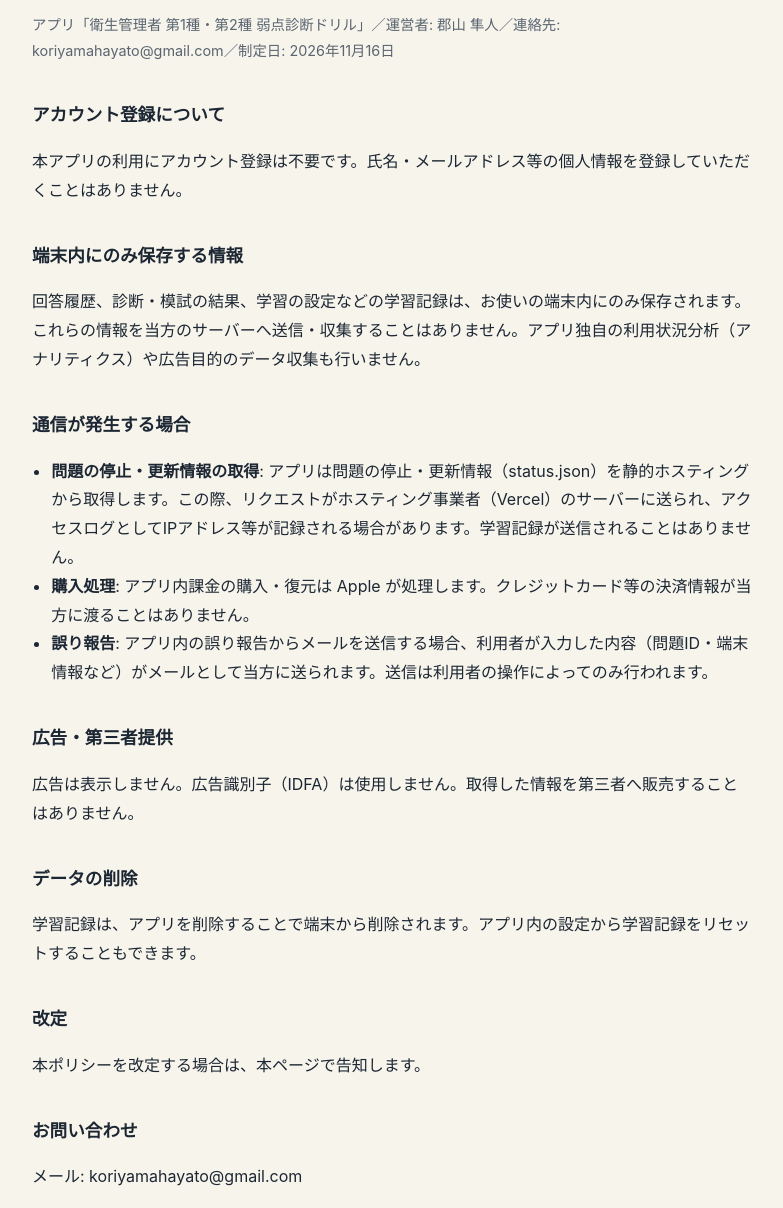
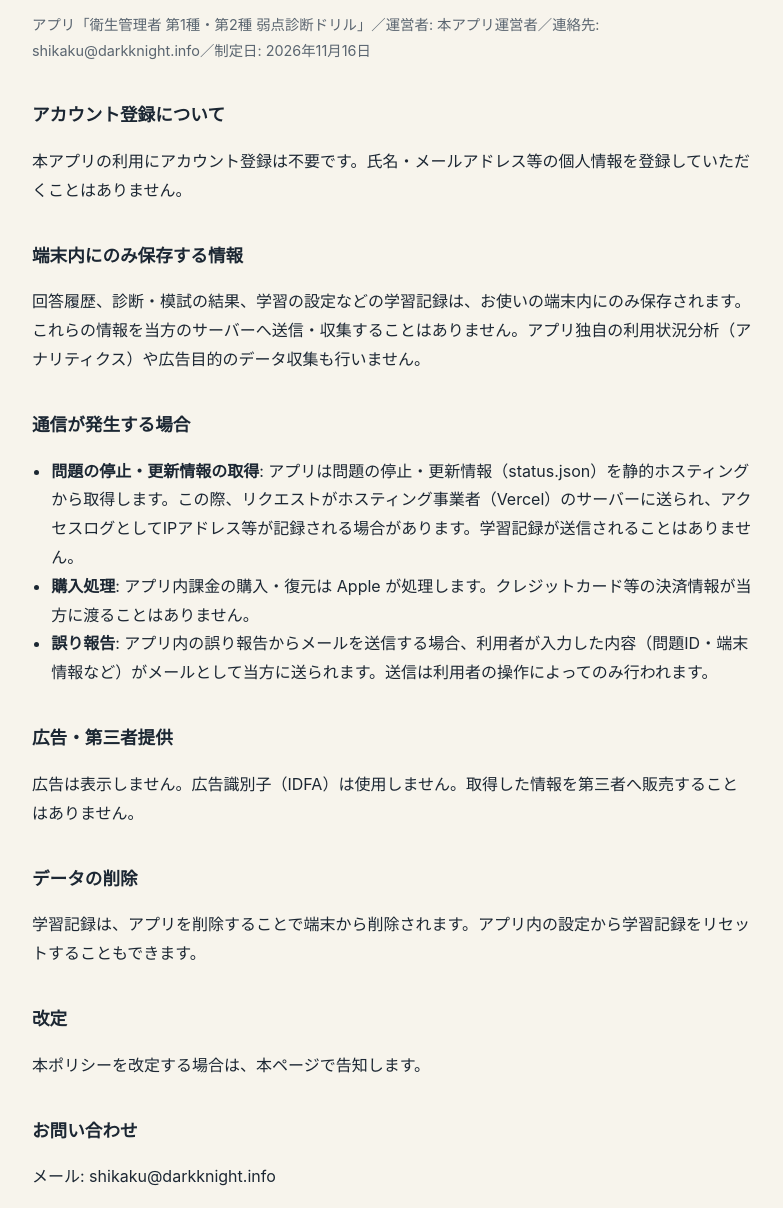
Before and after one commit to hayateer610/eisei-support, a plain HTML site: page privacy/index.html in a window 1280 px wide. Shown: the part 92-1300 px from the top of the page, without its empty margins (248-1031 px from the left). Drawn offline with Linux system fonts and the light colour scheme.

Commit message:
Contact email to shikaku@darkknight.info; operator shown as 本アプリ運営者 (no personal name)

```diff
--- a/privacy/index.html
+++ b/privacy/index.html
@@ -11,7 +11,7 @@ ul{padding-left:1.2em}
 </style></head>
 <body>
 <h1>プライバシーポリシー</h1>
-<p class="meta">アプリ「衛生管理者 第1種・第2種 弱点診断ドリル」／運営者: 郡山 隼人／連絡先: koriyamahayato@gmail.com／制定日: 2026年11月16日</p>
+<p class="meta">アプリ「衛生管理者 第1種・第2種 弱点診断ドリル」／運営者: 本アプリ運営者／連絡先: shikaku@darkknight.info／制定日: 2026年11月16日</p>
 <h2>アカウント登録について</h2>
 <p>本アプリの利用にアカウント登録は不要です。氏名・メールアドレス等の個人情報を登録していただくことはありません。</p>
 <h2>端末内にのみ保存する情報</h2>
@@ -29,5 +29,5 @@ ul{padding-left:1.2em}
 <h2>改定</h2>
 <p>本ポリシーを改定する場合は、本ページで告知します。</p>
 <h2>お問い合わせ</h2>
-<p>メール: koriyamahayato@gmail.com</p>
+<p>メール: shikaku@darkknight.info</p>
 </body></html>
```
Also changed, not shown: errata/index.html (+1 -1 lines), index.html (+2 -2 lines), terms/index.html (+2 -2 lines).
